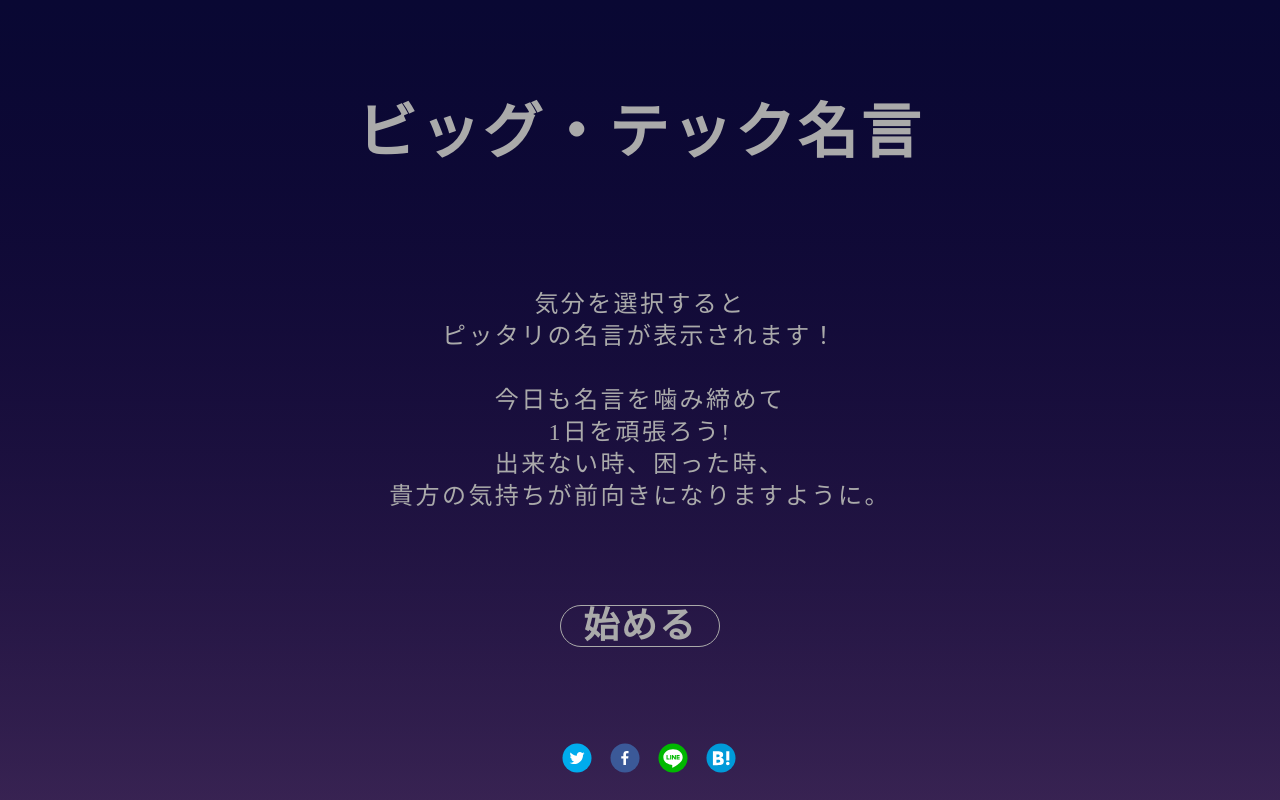
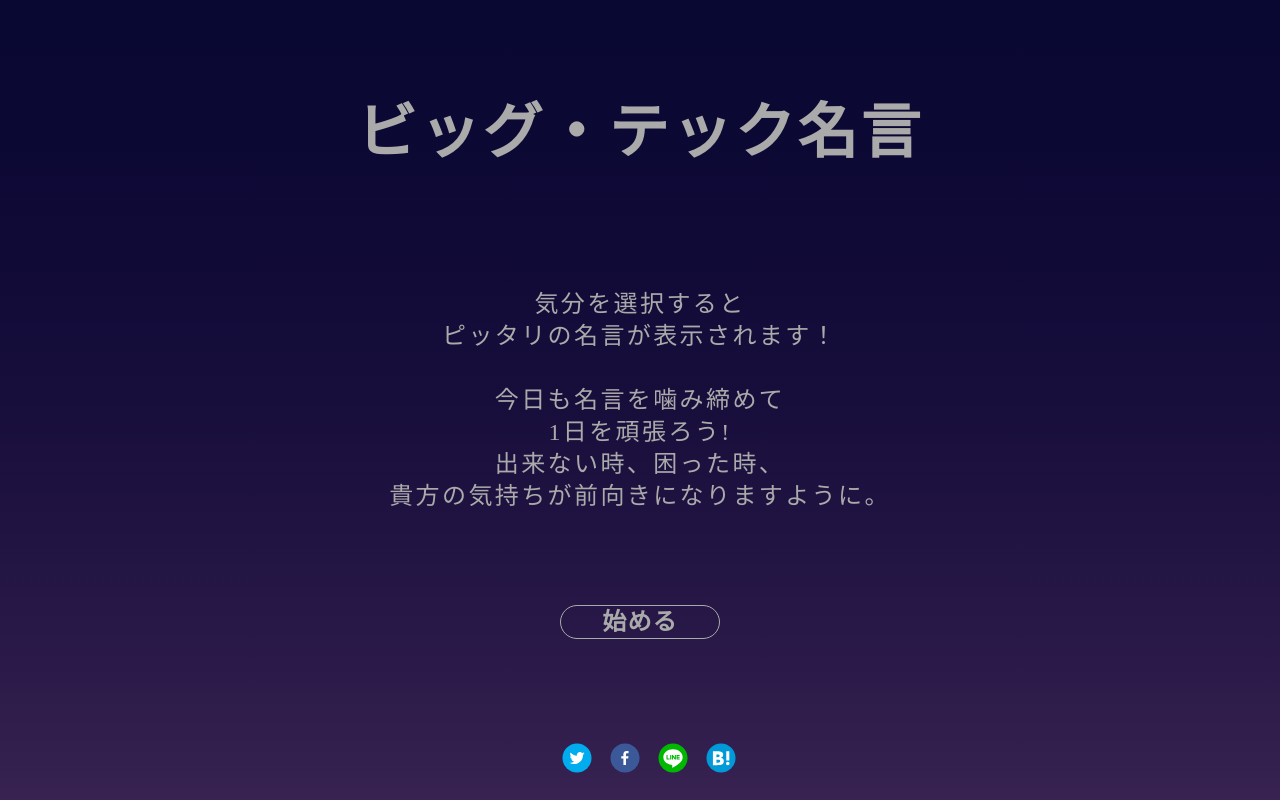
Before and after one commit to YuukiKawabata/gafam-app, a Next.js app: page / in a window 1280 px wide. Built offline with nearby package versions, Linux system fonts and the light colour scheme.

Commit message:
pcサイズのボタン文字大きさ変更

```diff
--- a/components/Button.js
+++ b/components/Button.js
@@ -4,7 +4,7 @@ import React from "react";
 
 export function Button(props) {
   return (
-    <div className="mt-5 whitespace-pre-wrap leading-loose font-black h-1/6 p-5 text-base text-center tracking-wider  justify-center items-center  sm:text-4xl ">
+    <div className="mt-5 whitespace-pre-wrap leading-loose font-black h-1/6 p-5 text-base text-center tracking-wider  justify-center items-center  sm:text-2xl ">
 
       <Link href={`${props.href}`}>
         <button className="button block ">{props.text}</button>
```
